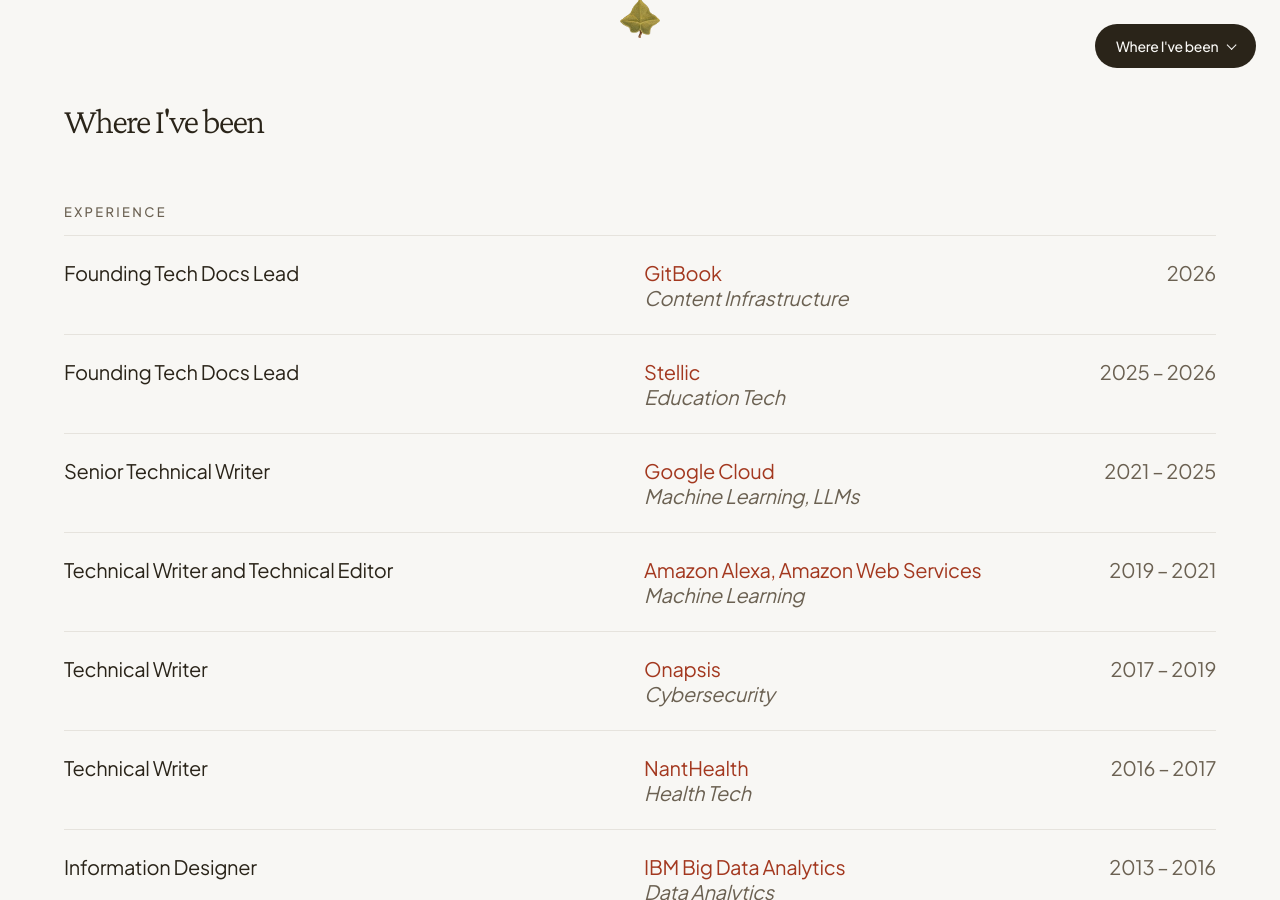
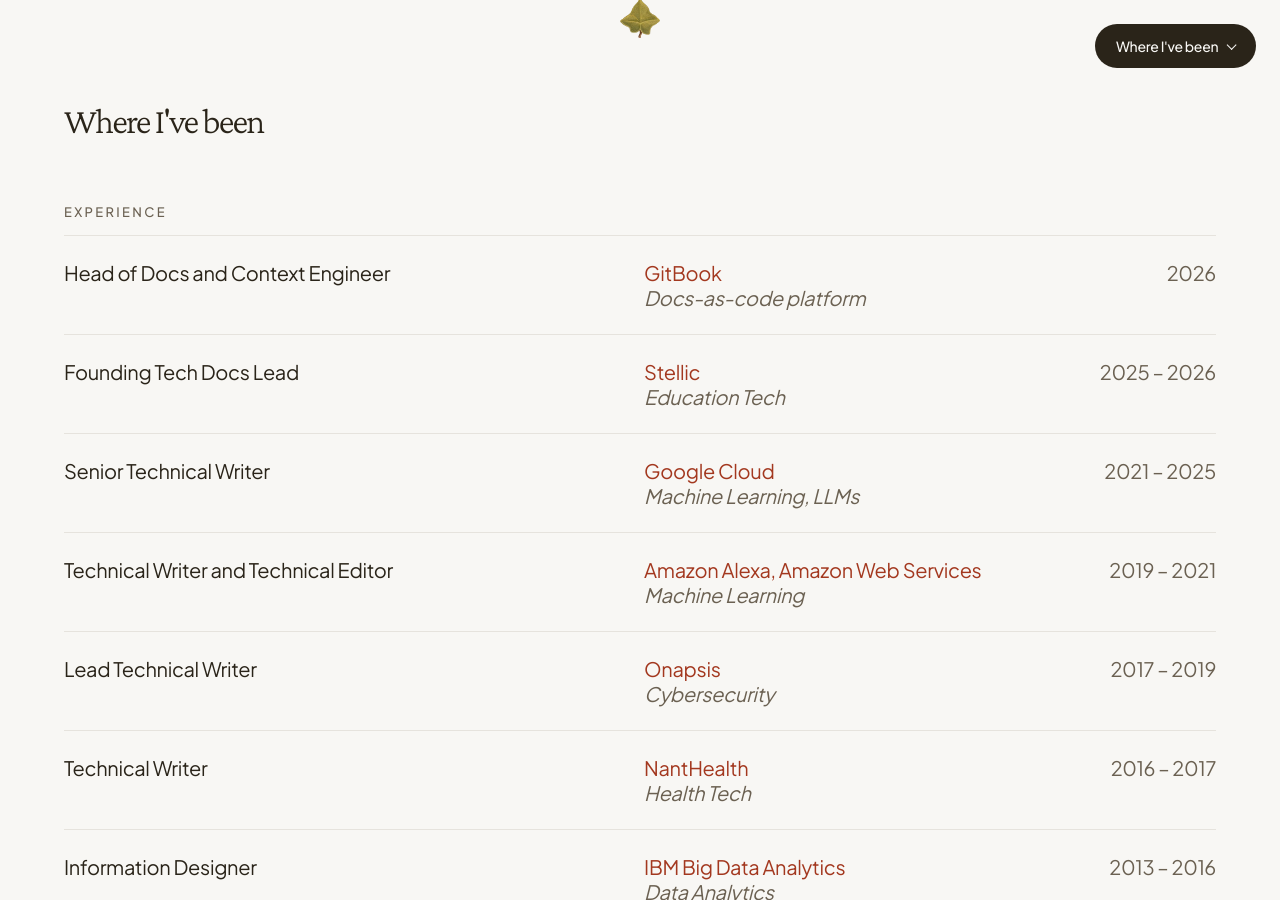
Before and after one commit to scrivera-dugan/site, a Jekyll site: the page built from index.md, in a window 1280 px wide and 900 px high, scrolled down 2920 px. Built offline with Jekyll 4.4.1, drawn with Linux system fonts in a browser that asks for light colours.

Commit message:
Update timeline titles
Co-Authored-By: Claude Opus 5.5 <noreply@anthropic.com>

```diff
--- a/_data/resume.yml
+++ b/_data/resume.yml
@@ -2,9 +2,9 @@
 
 experience:
   - id: gitbook
-    title: Founding Tech Docs Lead
+    title: Head of Docs and Context Engineer
     company: GitBook
-    industry: Content Infrastructure
+    industry: Docs-as-code platform
     start: "2026"
 
   - id: stellic
@@ -29,7 +29,7 @@ experience:
     end: "2021"
 
   - id: onapsis
-    title: Technical Writer
+    title: Lead Technical Writer
     company: Onapsis
     industry: Cybersecurity
     start: "2017"
```
